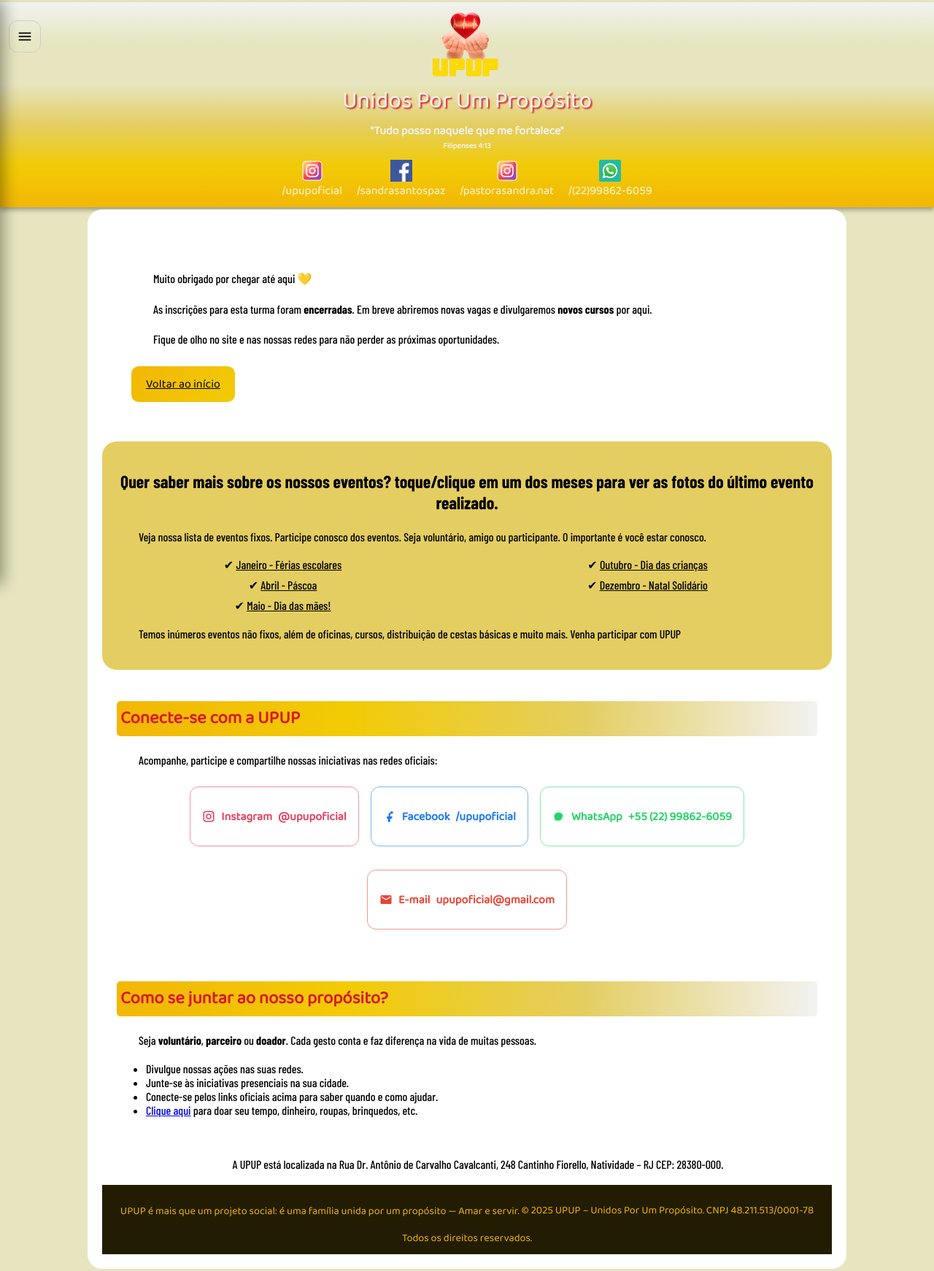
After one commit to mspcris/upup, a PHP site: page /cursos_ingles.html in a window 1280 px wide. The commit adds this page. Shown: the whole page at 73% size. Run offline with PHP 8.4, Linux system fonts and the light colour scheme; some web fonts are replaced.

```diff
--- a/css/style.css
+++ b/css/style.css
@@ -955,3 +955,78 @@ iframe {
     text-align: center;
   }
 }
+
+
+/********************************************
+#                                              #
+#                   FORMS                      #
+#                                              #
+********************************************/
+
+
+        form {
+            background: white;
+            padding: 20px;
+            border-radius: 8px;
+            box-shadow: 0px 2px 5px rgba(0, 0, 0, 0.2);
+            width: 100%;
+            max-width: 400px;
+            text-align: left;
+            display: block;
+  /* justify-content: center; /*centraliza na horizontal*/
+  /* align-items: center;     centraliza na vertical */
+  /* Alinhamento ficou ruim, coloquei o form na div e centralizei a div*/
+            background: var(--cor01);
+
+
+        }
+
+        label {
+            display: block;
+            margin-top: 12px;
+            font-weight: bold;
+        }
+
+        input {
+            width: 100%;
+            padding: 8px;
+            margin-top: 6px;
+            border: 1px solid #ccc;
+            border-radius: 4px;
+        }
+
+        button {
+            margin-top: 16px;
+            padding: 10px;
+            width: 100%;
+            background: var(--cor3);
+            color: white;
+            border: none;
+            border-radius: 4px;
+            cursor: pointer;
+            font-family: Impact, Haettenschweiler, 'Arial Narrow Bold', sans-serif;
+            font-size: 1em;
+        }
+
+        button:hover {
+            background: var(--cor5);
+        }
+
+
+
+        .container {
+            display: flex;
+            justify-content: center;
+            max-width: 800px; /* largura máxima visível */
+            max-height: 1024px; /* largura máxima visível */
+}
+
+
+iframe {
+  width: 100%;
+  max-width: 1024px; /* largura do form do Google */
+  height: 1200px;   /* ajuste conforme o tamanho do form */
+  margin: 0 auto;
+  display: block;
+
+}
--- /dev/null
+++ b/cursos_ingles.html
@@ -0,0 +1,220 @@
+<!DOCTYPE html>
+<html lang="pt-br">
+<!-- teste -->
+
+<head>
+    <meta charset="UTF-8">
+    <meta name="viewport" content="width=device-width, initial-scale=1.0">
+    <title>UP • Inscrições Encerradas</title>
+    <link rel="shortcut icon" href="/images/upup_logomarca_somente_nome_up_favicon.png" type="image/x-icon">
+    <link rel="stylesheet" href="/css/style.css">
+    <link rel="stylesheet" href="https://cdnjs.cloudflare.com/ajax/libs/font-awesome/6.5.0/css/all.min.css">
+    <!-- Importa o JavaScript -->
+    <script src="/js/menu.js" defer></script>
+    <script src="/js/preloader.js" defer></script>
+    <script src="/js/carossel.js" defer></script>
+    <script src="/js/header.js" defer></script>
+    <!-- no <head> de todas as páginas -->
+    <!-- <base href="/upup/"> -->
+
+</head>
+
+<body>
+
+    <!-- Botão hamburguer que abre o menu -->
+    <button id="menuToggle" class="upup-menu-btn" aria-label="Abrir menu" aria-controls="app-drawer"
+        aria-expanded="false">
+        <!-- Ícone hamburguer -->
+        <svg width="24" height="24" viewBox="0 0 24 24" aria-hidden="true">
+            <path d="M3 6h18v2H3zm0 5h18v2H3zm0 5h18v2H3z"></path>
+        </svg>
+    </button>
+
+    <!-- Fundo escuro atrás do menu -->
+    <div id="drawerOverlay" class="upup-overlay" hidden></div>
+
+    <!-- O menu lateral -->
+    <aside id="app-drawer" class="upup-drawer" role="dialog" aria-modal="true" aria-labelledby="drawerTitle" hidden>
+        <div class="upup-splash">AMAR SERVIR</div> <!-- pré-carregador -->
+        <header class="upup-drawer-header">
+            <h2 id="drawerTitle">Menu UPUP</h2>
+            <button id="drawerClose" class="upup-icon-btn" aria-label="Fechar menu">✖</button>
+        </header>
+
+        <nav class="upup-nav" aria-label="Menu principal">
+            <ul class="upup-list">
+                <li><a class="upup-link" href="index.html">🏠 Início</a></li>
+                <li><a class="upup-link" href="quemsomos_leiamais.html">ℹ️ Quem Somos</a></li>
+                <li class="upup-group">
+                    <button class="upup-accordion" aria-controls="grp-cursos" aria-expanded="false">🎓
+                        Cursos</button>
+                    <ul id="grp-cursos" class="upup-sublist">
+                        <li><a class="upup-sublink" href="cursos_bombeiromirim.html">Bombeiro Mirim</a>
+                        </li>
+                        <li><a class="upup-sublink" href="cursos/curso2.html">Curso 2</a></li>
+                        <li><a class="upup-sublink" href="cursos/curso3.html">Curso 3</a></li>
+                        <li><a class="upup-sublink" href="cursos/curso4.html">Curso 4</a></li>
+                    </ul>
+                </li>
+                <li><a class="upup-link" href="atividades.html">📌 Atividades</a></li>
+                <li><a class="upup-link" href="contato.html">✉️ Contato</a></li>
+            </ul>
+        </nav>
+        <div class="upup-splash">AMAR SERVIR</div> <!-- Splash central -->
+        <div class="upup-brand">UPUP</div> <!-- Marca fixa abaixo do header -->
+
+    </aside>
+
+    <div id="header"></div>
+
+
+    <main>
+
+        <main class="wrap">
+
+            <section class="card">
+                <p class="lead">
+                    Muito obrigado por chegar até aqui 💛
+                </p>
+                <p>
+                    As inscrições para esta turma foram <strong>encerradas</strong>.
+                    Em breve abriremos novas vagas e divulgaremos <strong>novos cursos</strong> por aqui.
+                </p>
+                <p>
+                    Fique de olho no site e nas nossas redes para não perder as próximas oportunidades.
+                </p>
+
+                <div class="actions">
+                    <a class="btn btn--primary" href="/index.html">Voltar ao início</a>
+
+
+
+
+
+
+
+
+
+
+
+
+        </main>
+
+
+        <aside class="extra">
+            <h2 id="subtitulos">Quer saber mais sobre os nossos eventos? toque/clique em um dos meses para ver as fotos
+                do
+                último evento realizado.</h2>
+            <p>
+                Veja nossa lista de eventos fixos. Participe conosco dos eventos. Seja voluntário, amigo ou
+                participante. O importante é você estar conosco.
+            </p>
+            <ul>
+                <li><span>✔ <a href="https://www.instagram.com/p/C09_oo5uUxA/" target="_blank">Janeiro -
+                            Férias escolares </a></span>
+                </li>
+
+                <li><span>✔ <a href="https://www.instagram.com/p/DIq09shupP2/" target="_blank">Abril -
+                            Páscoa </a></span>
+                </li>
+
+                <li><span>✔ <a href="https://www.instagram.com/p/DJ300Eng5Zj/?img_index=1" target="_blank">Maio - Dia
+                            das mães! </a></span>
+                </li>
+
+                <li><span>✔ <a href="https://www.instagram.com/p/DI9TLQEO9t-/?img_index=1" target="_blank">Outubro - Dia
+                            das crianças</a></span>
+                </li>
+
+                <li><span>✔ <a href="https://www.instagram.com/p/C09zVgyOYIm/" target="_blank">Dezembro - Natal
+                            Solidário</a></span>
+                </li>
+            </ul>
+
+            <p>Temos inúmeros eventos não fixos, além de oficinas, cursos, distribuição de cestas básicas e muito
+                mais. Venha participar com UPUP</p>
+        </aside>
+
+
+
+        <section class="card">
+            <h2 class="subtitulos">Conecte-se com a UPUP</h2>
+            <p>Acompanhe, participe e compartilhe nossas iniciativas nas redes oficiais:</p>
+            <div class="cta">
+                <a class="btn btn--ig" href="https://www.instagram.com/upupoficial/" target="_blank" rel="noopener">
+                    <svg width="18" height="18" viewBox="0 0 24 24" aria-hidden="true">
+                        <path fill="currentColor"
+                            d="M7 2C4.2 2 2 4.2 2 7v10c0 2.8 2.2 5 5 5h10c2.8 0 5-2.2 5-5V7c0-2.8-2.2-5-5-5H7zm0 2h10c1.7 0 3 1.3 3 3v10c0 1.7-1.3 3-3 3H7c-1.7 0-3-1.3-3-3V7c0-1.7 1.3-3 3-3zm11 1.5a1 1 0 100 2 1 1 0 000-2zM12 7a5 5 0 100 10 5 5 0 000-10zm0 2a3 3 0 110 6 3 3 0 010-6z" />
+                    </svg>
+                    <strong>Instagram</strong> <span class="pill">@upupoficial</span>
+                </a>
+
+                <a class="btn btn--fb" href="https://www.facebook.com/upupoficial" target="_blank" rel="noopener">
+                    <svg width="18" height="18" viewBox="0 0 24 24" aria-hidden="true">
+                        <path fill="currentColor"
+                            d="M13 3h4a1 1 0 011 1v3h-3a2 2 0 00-2 2v3h4l-1 4h-3v6h-4v-6H7v-4h3V9a4 4 0 014-4z" />
+                    </svg>
+                    <strong>Facebook</strong> <span class="pill">/upupoficial</span>
+                </a>
+
+                <a class="btn btn--wa"
+                    href="https://wa.me/5522998626059?text=Ol%C3%A1%20UPUP!%20Vim%20pelo%20site%20e%20quero%20ajudar."
+                    target="_blank" rel="noopener">
+                    <svg width="18" height="18" viewBox="0 0 24 24" aria-hidden="true">
+                        <circle cx="12" cy="12" r="10" fill="currentColor" opacity=".15"></circle>
+                        <path fill="currentColor"
+                            d="M19 12.1c0-3.9-3.2-7.1-7.1-7.1A7.1 7.1 0 0 0 4.8 16l-.6 3.3 3.4-.6a7 7 0 0 0 3.3.8c3.9 0 7.1-3.2 7.1-7.1Zm-9.5 1.9c1.9 1.9 2.9 1.5 3.3 1.3.4-.2 1.3-.9 1.1-1.3-.2-.4-.7-.5-1.1-.7-.4-.2-.7-.1-.9.1-.2.2-.3.5-.6.4-.4-.1-1.1-.5-1.7-1.1-.6-.6-1-1.3-1.1-1.7 0-.3.2-.4.4-.6.2-.2.3-.6.1-.9-.2-.4-.3-.9-.7-1.1-.4-.2-1.1.7-1.3 1.1-.2.4-.6 1.4 1.3 3.3Z" />
+                    </svg>
+                    <strong>WhatsApp</strong> <span class="pill">+55 (22) 99862-6059</span>
+                </a>
+                <a class="btn btn--mail"
+                    href="mailto:upupoficial@gmail.com?subject=Contato%20via%20site%20UPUP&body=Ol%C3%A1%2C%20UPUP!%20Vim%20pelo%20site%20e%20gostaria%20de..."
+                    rel="noopener" aria-label="E-mail da UPUP">
+                    <svg width="18" height="18" viewBox="0 0 24 24" aria-hidden="true">
+                        <path fill="currentColor"
+                            d="M20 4H4a2 2 0 0 0-2 2v12a2 2 0 0 0 2 2h16a2 2 0 0 0 2-2V6a2 2 0 0 0-2-2Zm0 4-8 5L4 8V6l8 5 8-5v2Z" />
+                    </svg>
+                    <strong>E-mail</strong> <span class="pill">upupoficial@gmail.com</span>
+                </a>
+
+            </div>
+        </section>
+
+        <section class="card">
+            <h2 class="subtitulos">Como se juntar ao nosso propósito?</h2>
+            <p>
+                Seja <strong>voluntário</strong>, <strong>parceiro</strong> ou <strong>doador</strong>. Cada
+                gesto conta e faz diferença na vida de muitas pessoas.
+            </p>
+            <ul>
+                <li>Divulgue nossas ações nas suas redes.</li>
+                <li>Junte-se às iniciativas presenciais na sua cidade.</li>
+                <li>Conecte-se pelos links oficiais acima para saber quando e como ajudar.</li>
+                <li><a href="/doeparaupup.html">Clique aqui</a> para doar seu tempo, dinheiro, roupas,
+                    brinquedos,
+                    etc. </li>
+            </ul>
+
+        </SECtion>
+
+
+
+        <!-- ORGANIZAR O FOOTER PARA POR EM UM ARQUIVO -->
+
+
+        <section>
+            <P class="prerodape">A UPUP está localizada na Rua Dr. Antônio de Carvalho Cavalcanti, 248 Cantinho
+                Fiorello,
+                Natividade – RJ CEP: 28380-000.</P>
+        </section>
+
+        <footer class="copyright">
+            <p class="y">UPUP é mais que um projeto social: é uma família unida por um propósito — Amar e
+                servir.</p>
+            © <span id="y"></span> UPUP – Unidos Por Um Propósito. CNPJ 48.211.513/0001-78 Todos os direitos reservados.
+            <script>document.getElementById('y').textContent = new Date().getFullYear();</script>
+        </footer>
+
+</body>
+
+</html>
--- a/index.html
+++ b/index.html
@@ -55,7 +55,7 @@
                         Cursos</button>
                     <ul id="grp-cursos" class="upup-sublist">
                         <li><a class="upup-sublink" href="cursos_bombeiromirim.html">Bombeiro Mirim</a></li>
-                        <li><a class="upup-sublink" href="cursos/curso2.html">Curso 2</a></li>
+                        <li><a class="upup-sublink" href="cursos_artesanato.html">Curso 2</a></li>
                         <li><a class="upup-sublink" href="cursos/curso3.html">Curso 3</a></li>
                         <li><a class="upup-sublink" href="cursos/curso4.html">Curso 4</a></li>
                     </ul>
```
Also changed, not shown: cursos_artesanato.html (added, +216 -0 lines), processa_form.php (added, +23 -0 lines).
